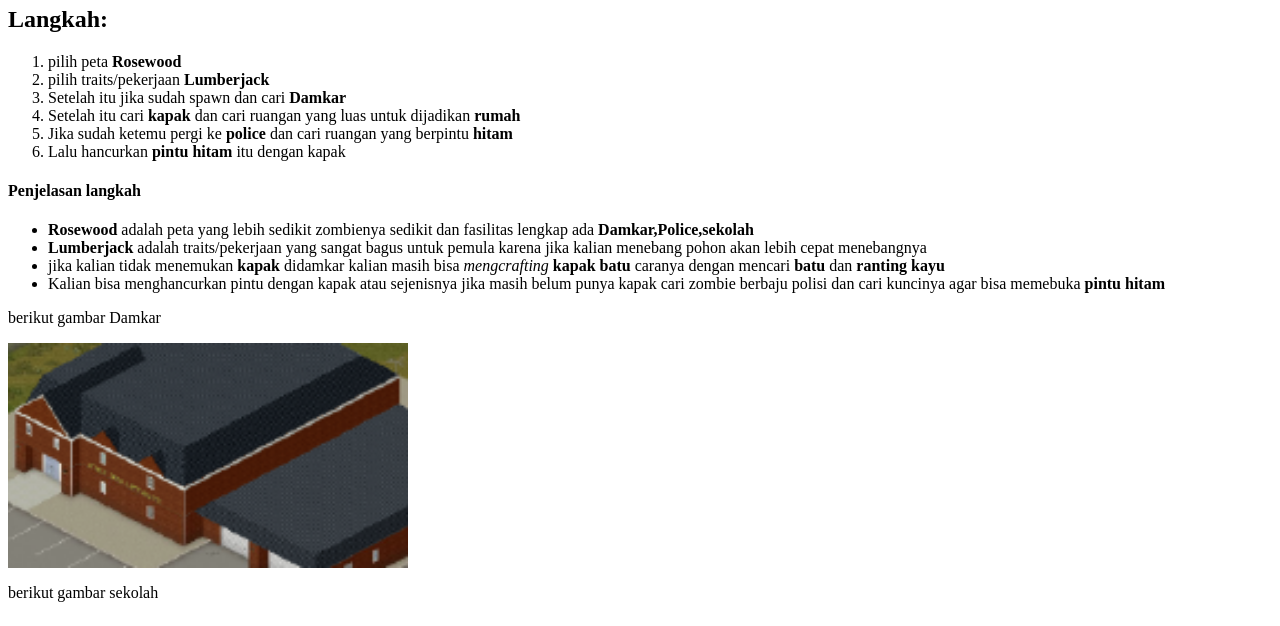
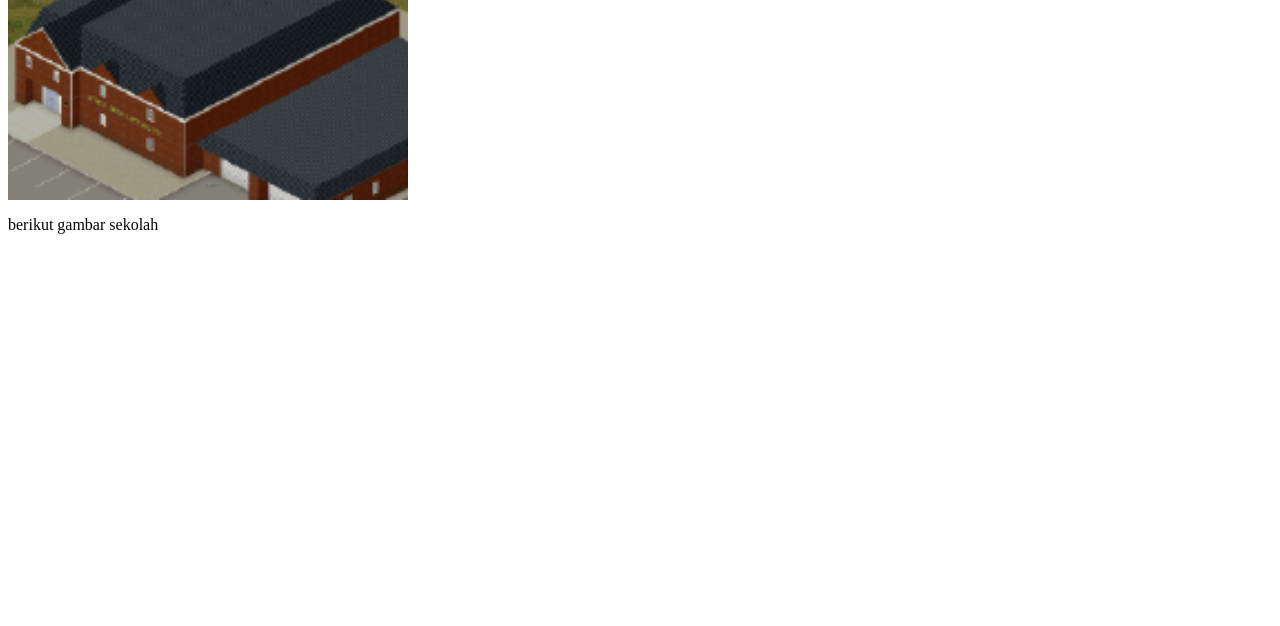
Before and after one commit to M-Harith277/m-harith, a plain HTML site: page index.html in a window 1280 px wide. Shown: the part 428-1054 px from the top of the page. After the commit the page ends 800 px from the top, so only its background shows below. Drawn offline with Linux system fonts and the light colour scheme.

Commit message:
Update index.html

```diff
--- a/index.html
+++ b/index.html
@@ -17,24 +17,6 @@
   <li>jika kalian tidak menemukan <b>kapak</b> didamkar kalian masih bisa <i>mengcrafting</i> <b>kapak batu</b> caranya dengan mencari <b>batu</b> dan <b>ranting kayu</b> </li>
   <li>Kalian bisa menghancurkan pintu dengan kapak atau sejenisnya jika masih belum punya kapak cari zombie berbaju polisi dan cari kuncinya agar bisa memebuka <b>pintu hitam</b> </li>
 
-</ul><h1>cara bermain project zomboid untuk pemula</h1>
-<h2>Langkah:</h2>
-<ol>
-  <li>pilih peta <b>Rosewood</b></li>
-  <li>pilih traits/pekerjaan <b>Lumberjack</b></li>
-  <li>Setelah itu jika sudah spawn dan cari <b>Damkar</b></li>
-  <li>Setelah itu cari <b>kapak</b> dan cari ruangan yang luas untuk dijadikan <b>rumah</b></b></li>
-  <li>Jika sudah ketemu pergi ke <b>police</b> dan cari ruangan yang berpintu <b>hitam</b></li>
-  <li>Lalu hancurkan <b>pintu hitam</b> itu dengan kapak </li>
-
-</ol>
-
-<h4>Penjelasan langkah</h4>
-<ul>
-  <li><b>Rosewood</b> adalah peta yang  lebih sedikit zombienya sedikit  dan fasilitas lengkap ada <b>Damkar,Police,sekolah</b></li>
-  <li><b>Lumberjack</b> adalah traits/pekerjaan yang sangat bagus untuk pemula karena jika kalian menebang pohon akan lebih cepat menebangnya </li>
-  <li>jika kalian tidak menemukan <b>kapak</b> didamkar kalian masih bisa <i>mengcrafting</i> <b>kapak batu</b> caranya dengan mencari <b>batu</b> dan <b>ranting kayu</b> </li>
-  <li>Kalian bisa menghancurkan pintu dengan kapak atau sejenisnya jika masih belum punya kapak cari zombie berbaju polisi dan cari kuncinya agar bisa memebuka <b>pintu hitam</b> </li>
 </ul>
 <p> berikut gambar Damkar</p>
 <img src="Public/damkar.png" width="400">
```
